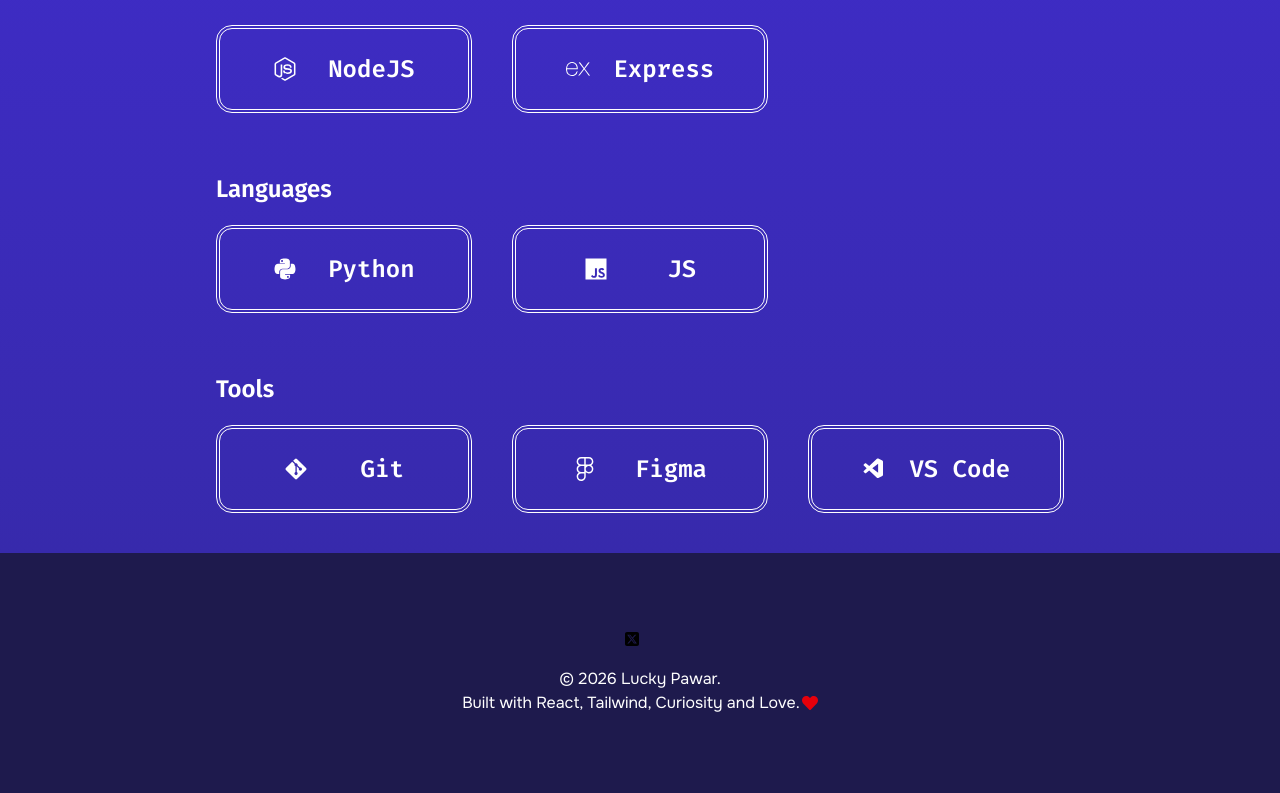
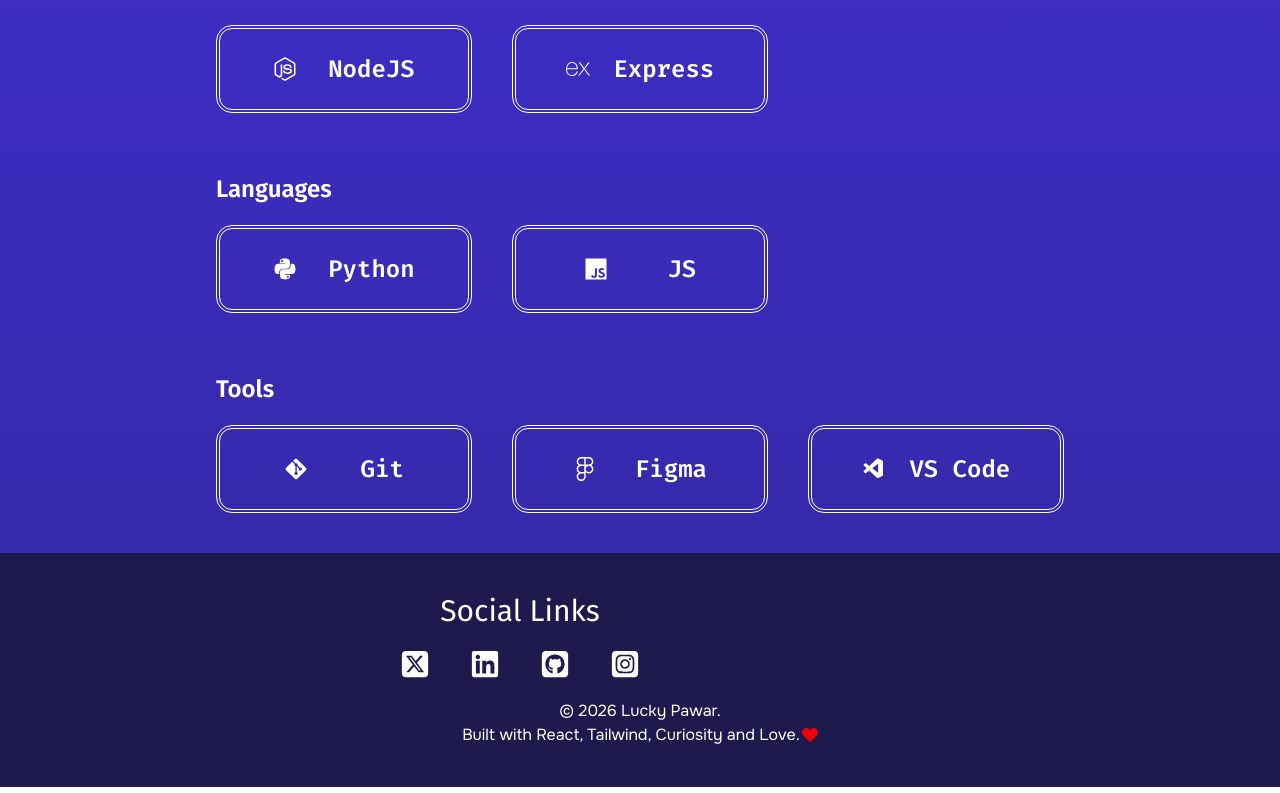
Before and after one commit to lucky-KRMU/Portfolio, a React app: page / in a window 1280 px wide. Shown: the part 1691-2484 px from the top of the page. Built offline with nearby package versions, Linux system fonts and the light colour scheme; no server answers; the HTML template or start-up script is replaced by a standard one.

Commit message:
add social links in footer

```diff
--- a/src/Components/Footer/Footer.jsx
+++ b/src/Components/Footer/Footer.jsx
@@ -1,17 +1,37 @@
 import React from 'react'
-// import { Link } from 'react-router';
-import { FaHeart } from "react-icons/fa";
-import { FaSquareXTwitter } from "react-icons/fa6";
+import { Link } from 'react-router';
+import { FaHeart, FaLinkedin  } from "react-icons/fa";
+import { FaSquareXTwitter, FaSquareGithub, FaSquareInstagram   } from "react-icons/fa6";
 
 function Footer() {
     return (
         <>
-            <footer className='w-full h-[30vh] p-10 bg-indigo-950 flex flex-col items-center justify-center gap-5'>
-                <div id="footerLinks" className='grid grid-cols-2'>
-                    <div id="socialLinks">
-                        {/* <Link to="https://www.x.com"> */}
-                            <FaSquareXTwitter />
-                        {/* </Link> */}
+            <footer className='w-full p-10 bg-indigo-950 flex flex-col items-center justify-center gap-5'>
+                <div id="footerLinks" className='grid grid-cols-1
+
+                md:grid-cols-2'>
+                    <div id="socialLinks" className='text-white text-xl font-[Fira_Sans] flex flex-col items-center justify-center gap-2
+
+                    md:gap-5'>
+                        <h3 className='text-2xl md:text-3xl'>Social Links</h3>
+                        <div className='flex flex-col gap-2 items-center justify-center cursor-pointer
+
+                        md:flex-row
+                        md:text-3xl
+                        md:gap-10'>
+                            <Link to="https://www.x.com">
+                                <FaSquareXTwitter className='duration-200 ease-in-out hover:text-sky-500 hover:scale-[1.2]' />
+                            </Link>
+                            <Link to="https://www.linkedin.com/in/luckypawar">
+                                <FaLinkedin className='duration-200 ease-in-out hover:text-sky-500 hover:scale-[1.2]'  />
+                            </Link>
+                            <Link to="https://www.github.com/lucky-KRMU">
+                                <FaSquareGithub  className='duration-200 ease-in-out hover:text-sky-500 hover:scale-[1.2]' />
+                            </Link>
+                            <Link to="https://www.instagram.com/luckythecoder">
+                                <FaSquareInstagram   className='duration-200 ease-in-out hover:text-sky-500 hover:scale-[1.2]' />
+                            </Link>
+                        </div>
                     </div>
                     <div id="WebSiteLinks"></div>
                 </div>
```
